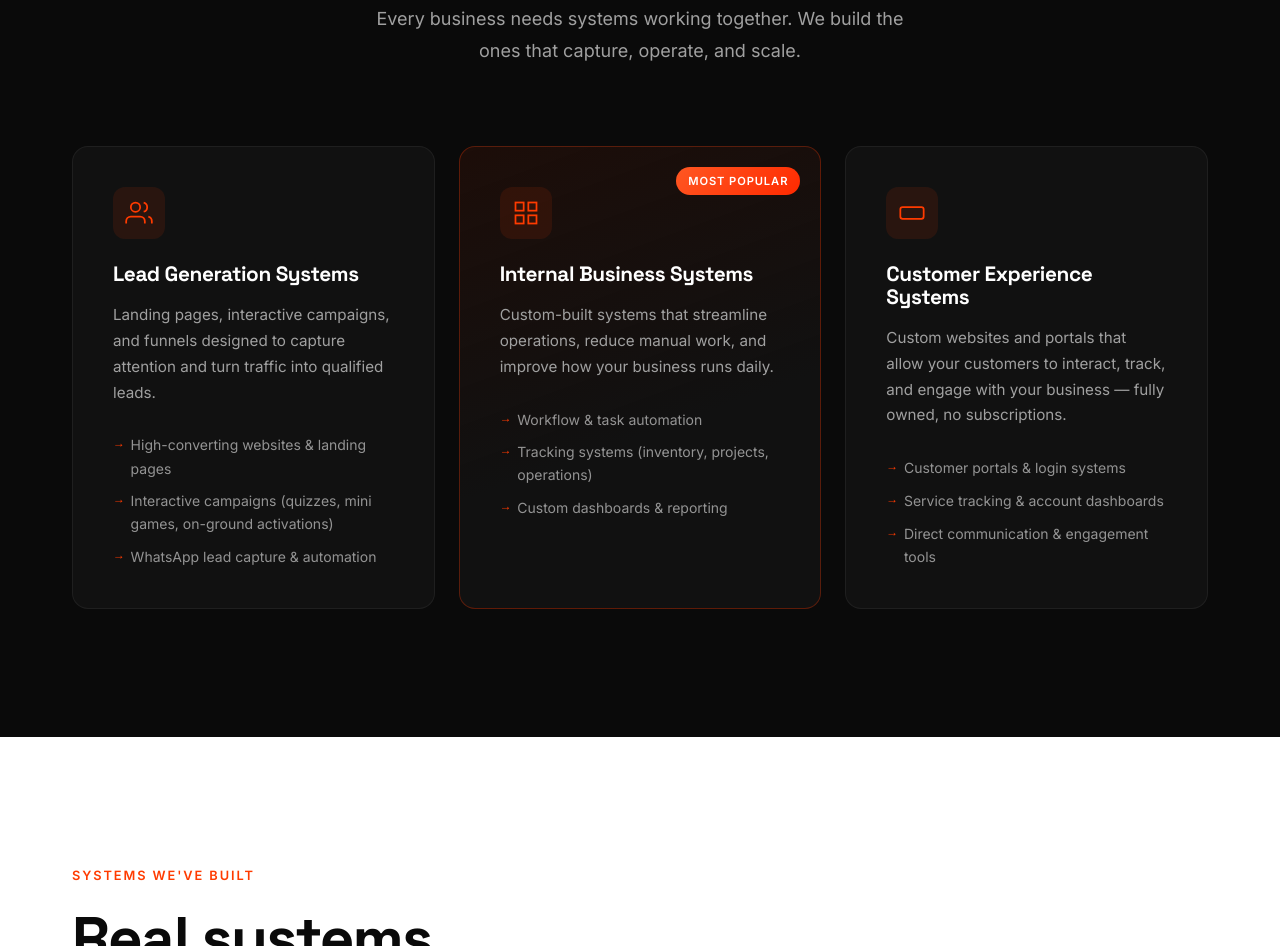
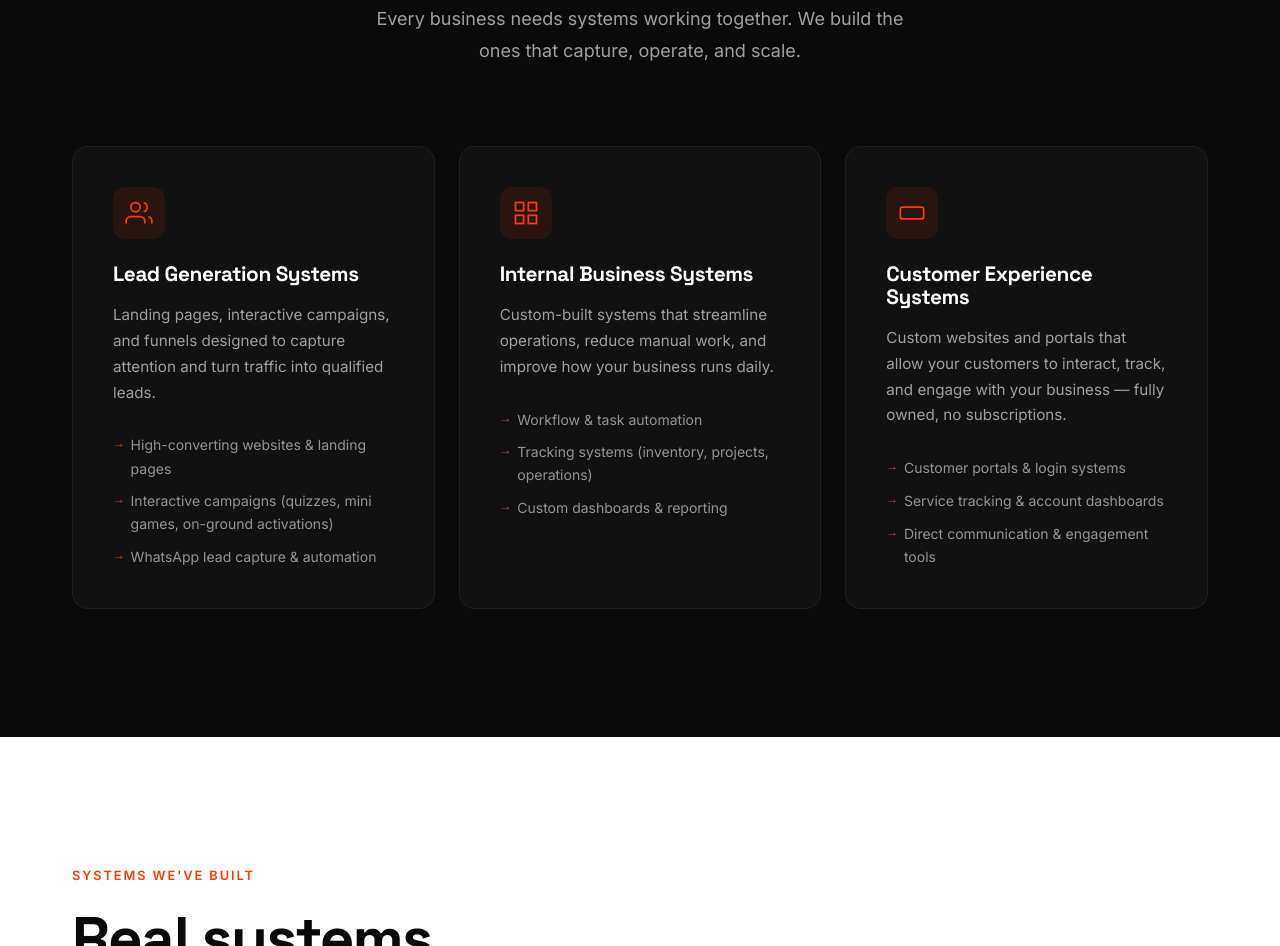
Before and after one commit to Souleric/lab-x-co-v2, a plain HTML site: page index.html in a window 1280 px wide. Shown: the part 1313-2259 px from the top of the page. Drawn offline with nearby package versions, Linux system fonts and the light colour scheme.

Commit message:
Remove Most Popular badge, normalize middle pillar card to match others

```diff
--- a/index.html
+++ b/index.html
@@ -103,8 +103,7 @@
             </ul>
           </div>
 
-          <div class="pillar-card pillar-card--featured">
-            <div class="pillar-badge">Most Popular</div>
+          <div class="pillar-card">
             <div class="pillar-icon">
               <svg width="28" height="28" viewBox="0 0 24 24" fill="none" stroke="currentColor" stroke-width="1.5"><rect x="3" y="3" width="7" height="7"/><rect x="14" y="3" width="7" height="7"/><rect x="14" y="14" width="7" height="7"/><rect x="3" y="14" width="7" height="7"/></svg>
             </div>
```
